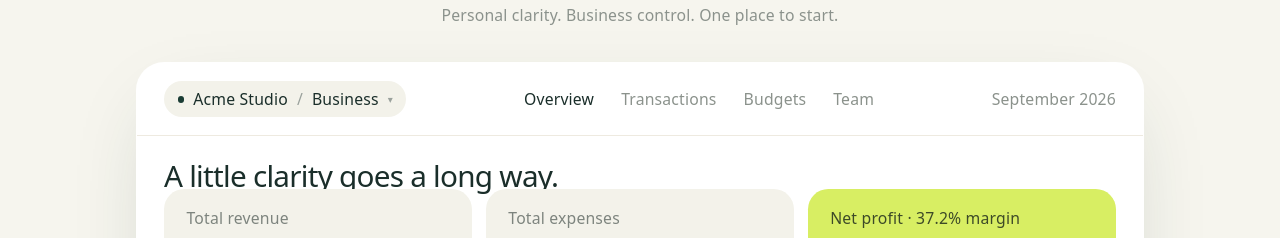
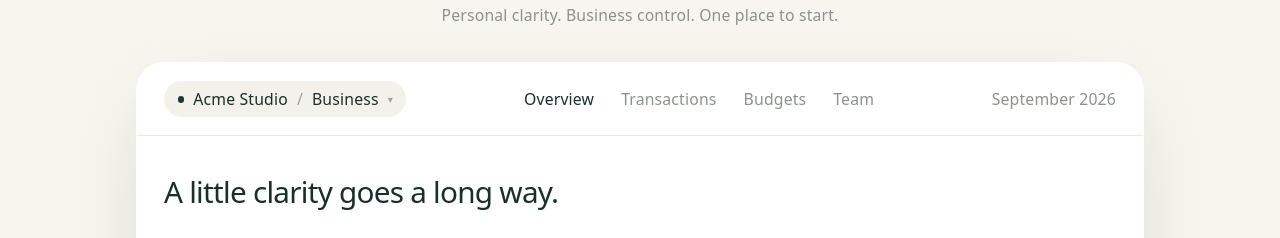
Before and after one commit to 23DP1ALuck/fotosinteze, a React (Vite) app in the folder frontend/my-app/: page / in a window 1280 px wide. Shown: the part 580-818 px from the top of the page. Built offline with nearby package versions, Linux system fonts and the light colour scheme; no server answers.

Commit message:
«a little clarity goes a long way» text padding fix

```diff
--- a/frontend/my-app/src/components/landing/HeroPreview.tsx
+++ b/frontend/my-app/src/components/landing/HeroPreview.tsx
@@ -71,8 +71,8 @@
         <p className="hidden text-sm text-[#8b928c] sm:block">September 2026</p>
       </div>
 
-      <div className="space-y-5 px-5 py-6 sm:px-6">
-        <h2 className="m-0 text-[1.65rem] font-medium tracking-tight text-[#1a2e2a]">
+      <div className="flex flex-col gap-6 px-5 py-8 sm:px-6">
+        <h2 className="m-0 text-[1.65rem] leading-snug font-medium tracking-tight text-[#1a2e2a]">
           A little clarity goes a long way.
         </h2>
 
```
